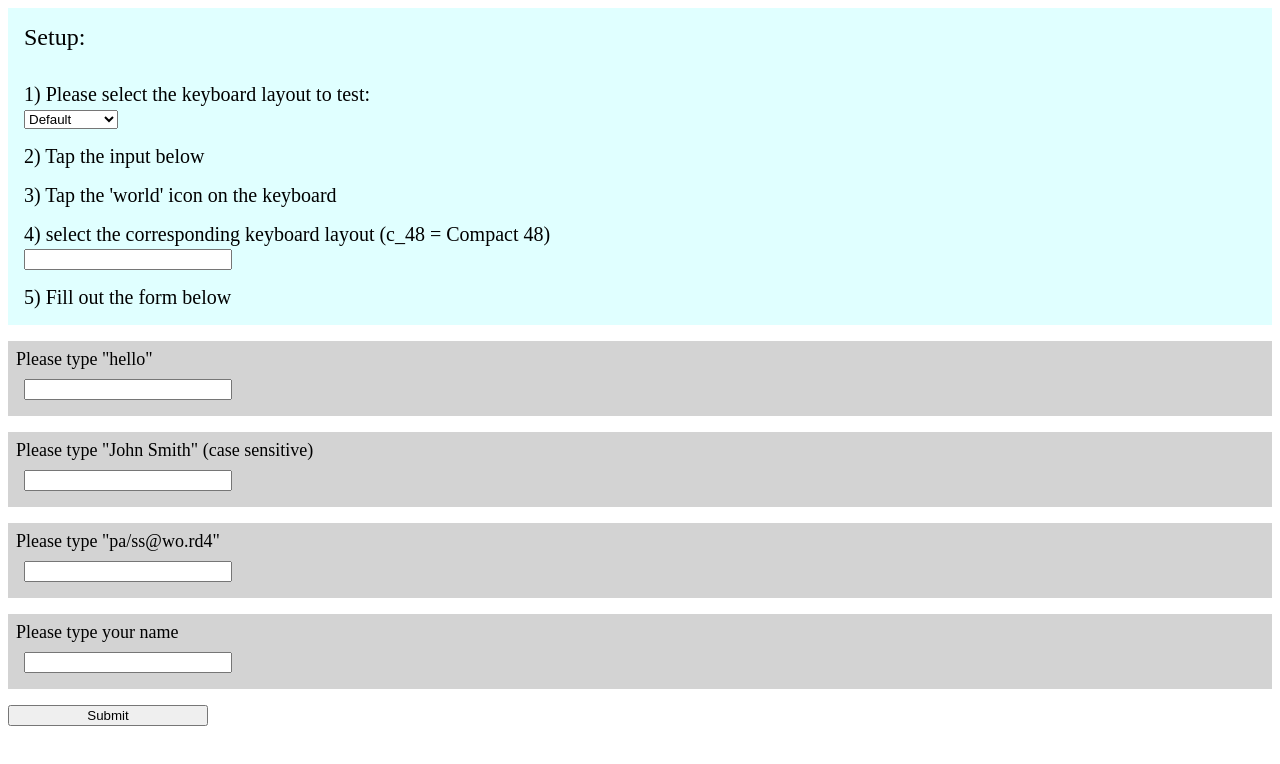
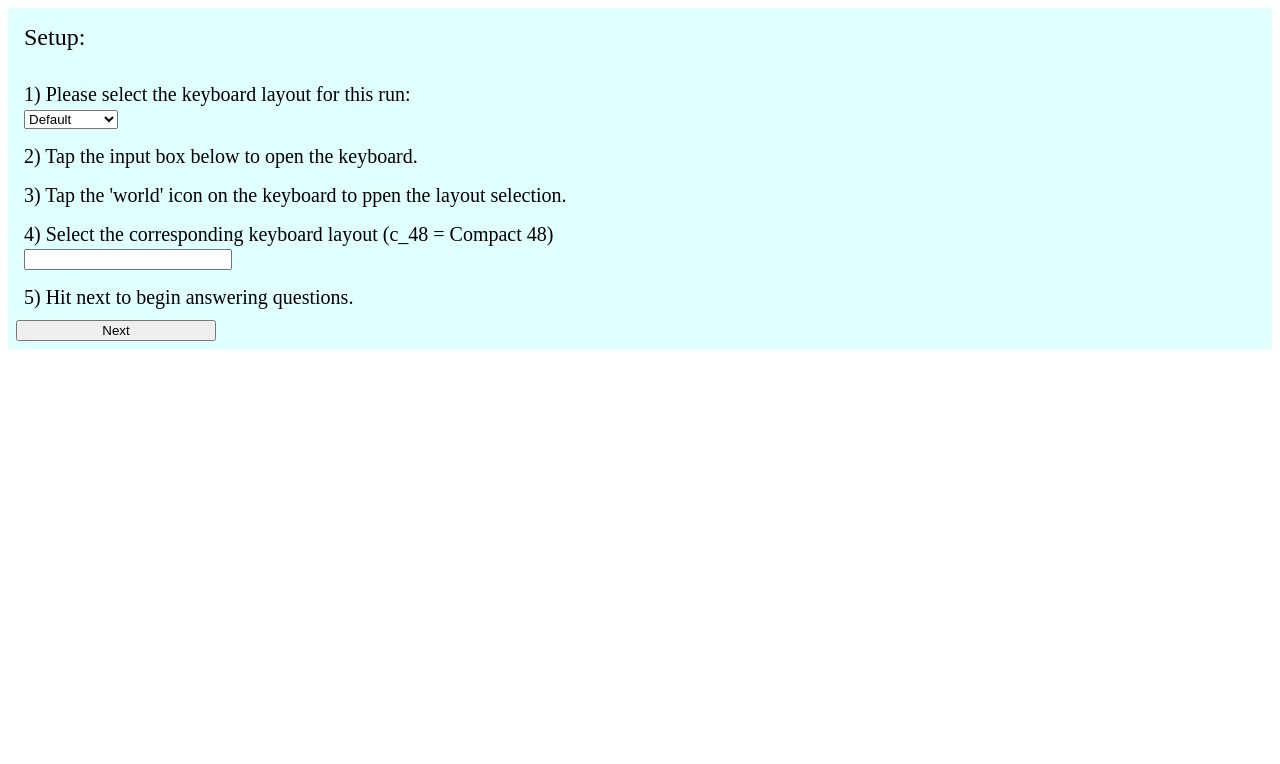
Before and after one commit to brandf/input_research, a website: page index.html in a window 1280 px wide. Drawn offline with Linux system fonts and the light colour scheme.

Commit message:
making form only show one step at a time

```diff
--- a/index.html
+++ b/index.html
@@ -2,6 +2,9 @@
 <html>
 <head>
   <meta charset="utf-8">
+  <meta name="cache-control" content="no-cache" />
+  <meta name="expires" content="0" />
+  <meta name="pragma" content="no-cache" />
   <title>Keyboard Layout Research</title>
   <style>
     input {
@@ -27,6 +30,10 @@
     }
     .answer {
       padding: 8px;
+    }
+    .hidden {
+      visibility: collapse;
+      height: 0px;
     }
   </style>
   <script>
@@ -71,17 +78,44 @@
       });
     }
 
+    function resetInputs() {
+      var i = 1;
+      var step = document.getElementById("step" + i + "_input");
+      do {
+        step.value = "";
+        step = document.getElementById("step" + (++i) + "_input");
+      } while (step)
+    }
+
+    function setStep(num) {
+      var i = 1;
+      var step = document.getElementById("step" + i);
+      // hide all
+      do {
+        step.classList.add("hidden");
+        step = document.getElementById("step" + (++i));
+      } while (step)
+
+      // unhide the one specified
+      document.getElementById("step" + num).classList.remove("hidden");
+    }
+
+    function onLoad() {
+      resetInputs();
+      setStep(1);
+    }
+
     logEvent("start");
   </script>
 </head>
-<body>
+<body onload="onLoad();">
   <form action="https://docs.google.com/forms/d/e/1FAIpQLSdl3b0JqQPxCO-YV9lQH6gLD0nTOh0kkSoXFHFaCIDakwS8lg/formResponse" target="_self" method="POST" onsubmit="handlesubmit()">
-    <div class="instructions">
+    <div id="step1" class="instructions">
       <div class="setup">
         Setup:
       </div>
       <div class="answer">
-        1) Please select the keyboard layout to test:
+        1) Please select the keyboard layout for this run:
         <div>
         <select name="entry.1029536509" required>
           <option value="Default">Default</option>
@@ -98,39 +132,63 @@
         </div>
       </div>
       <div class="answer">
-        2) Tap the input below
+        2) Tap the input box below to open the keyboard.
       </div>
       <div class="answer">
-        3) Tap the 'world' icon on the keyboard
+        3) Tap the 'world' icon on the keyboard to ppen the layout selection.
       </div>
       <div class="answer">
-        4) select the corresponding keyboard layout (c_48 = Compact 48)
-        <div><input type="text"></input></div>
+        4) Select the corresponding keyboard layout (c_48 = Compact 48)
+        <div><input id="step1_input" type="text"></input></div>
       </div>
       <div class="answer">
-        5) Fill out the form below
+        5) Hit next to begin answering questions.
+      </div>
+      <div>
+        <input type="button" onclick="setStep(2)" value="Next"></input>
       </div>
     </div>
+    <div id="step2" class="hidden">
       <div class="question">
         Please type "hello"
-      <div class="answer"><input type="text" name="entry.1774757950" value="" pattern="hello" oninput="onInput('hello', arguments[0])" required></input></div>
+        <div class="answer"><input id="step2_input" type="text" name="entry.1774757950" value="" pattern="hello" oninput="onInput('hello', arguments[0])" required></input></div>
       </div>
+      <div>
+        <input type="button" onclick="setStep(1)" value="Previous"></input>
+        <input type="button" onclick="setStep(3)" value="Next"></input>
+      </div>
+    </div>
+    <div id="step3" class="hidden">
       <div class="question">
         Please type "John Smith" (case sensitive)
-      <div class="answer"><input type="text" name="entry.1833463999" value="" pattern="John Smith" oninput="onInput('johnsmith', arguments[0])" required></input></div>
+        <div class="answer"><input id="step3_input" type="text" name="entry.1833463999" value="" pattern="John Smith" oninput="onInput('johnsmith', arguments[0])" required></input></div>
       </div>
+      <div>
+        <input type="button" onclick="setStep(2)" value="Previous"></input>
+        <input type="button" onclick="setStep(4)" value="Next"></input>
+      </div>
+    </div>
+    <div id="step4" class="hidden">
       <div class="question">
         Please type "pa/ss@wo.rd4"
-      <div class="answer"><input type="text" name="entry.778886309" value="" pattern="pa\/ss@wo\.rd4" oninput="onInput('password', arguments[0])" required></input></div>
+        <div class="answer"><input id="step4_input" type="text" name="entry.778886309" value="" pattern="pa\/ss@wo\.rd4" oninput="onInput('password', arguments[0])" required></input></div>
       </div>
+      <div>
+        <input type="button" onclick="setStep(3)" value="Previous"></input>
+        <input type="button" onclick="setStep(5)" value="Next"></input>
+      </div>
+    </div>
+    <div id="step5" class="hidden">
       <div class="question">
         Please type your name
-      <div class="answer"><input type="text" name="entry.736420603" value="" oninput="onInput('name', arguments[0])" required></input></div>
+        <div class="answer"><input id="step5_input" type="text" name="entry.736420603" value="" oninput="onInput('name', arguments[0])" required></input></div>
       </div>
       <input type="hidden" id="log" name="entry.1345513042"></input>
       <input type="hidden" id="summary" name="entry.858984254"></input>
       <div>
+        <input type="button" onclick="setStep(4)" value="Previous"></input>
         <input type="submit"></input>
+      </div>
     </div>
   </form>
 </body>
```
Lines whose indentation alone changed are shown as unchanged.
